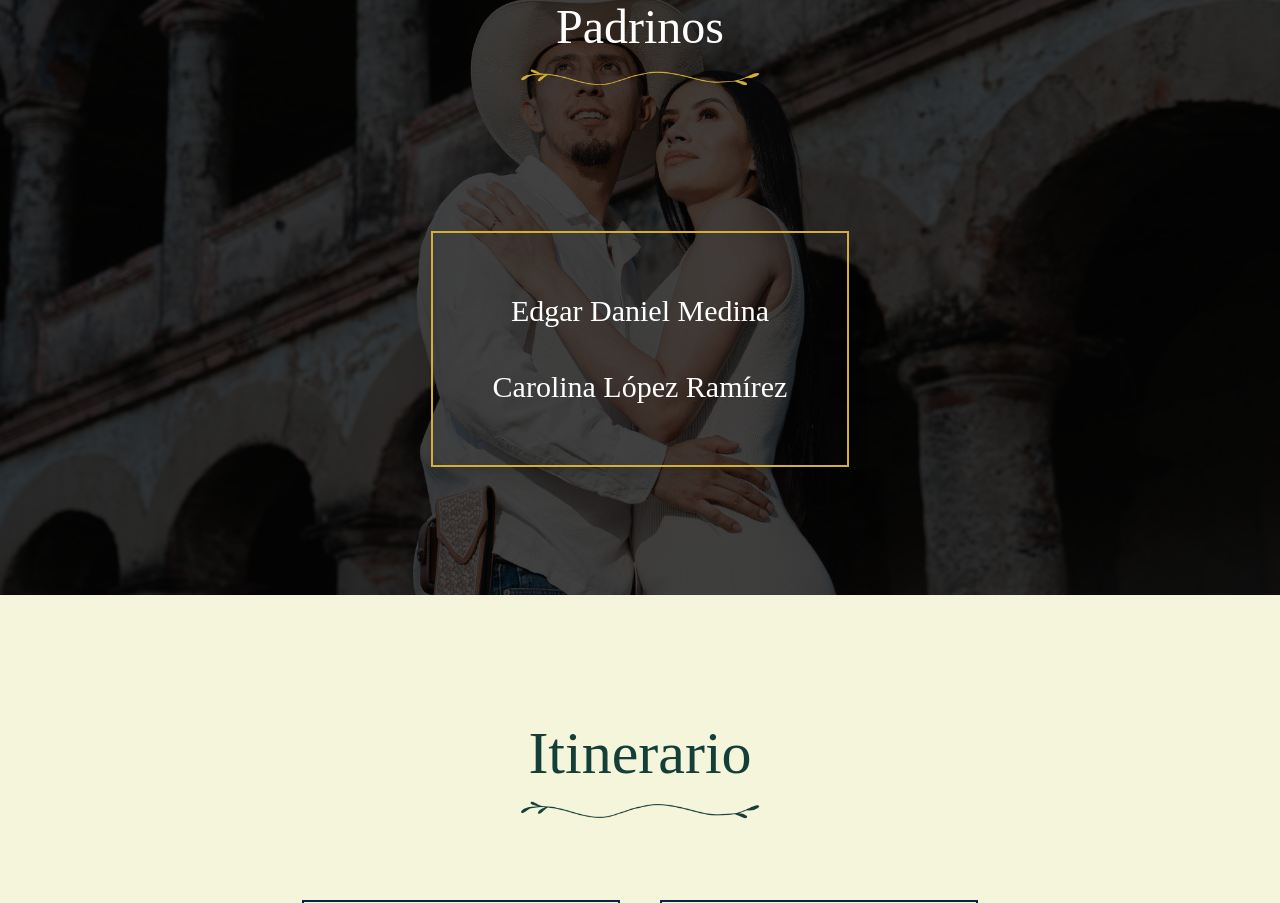
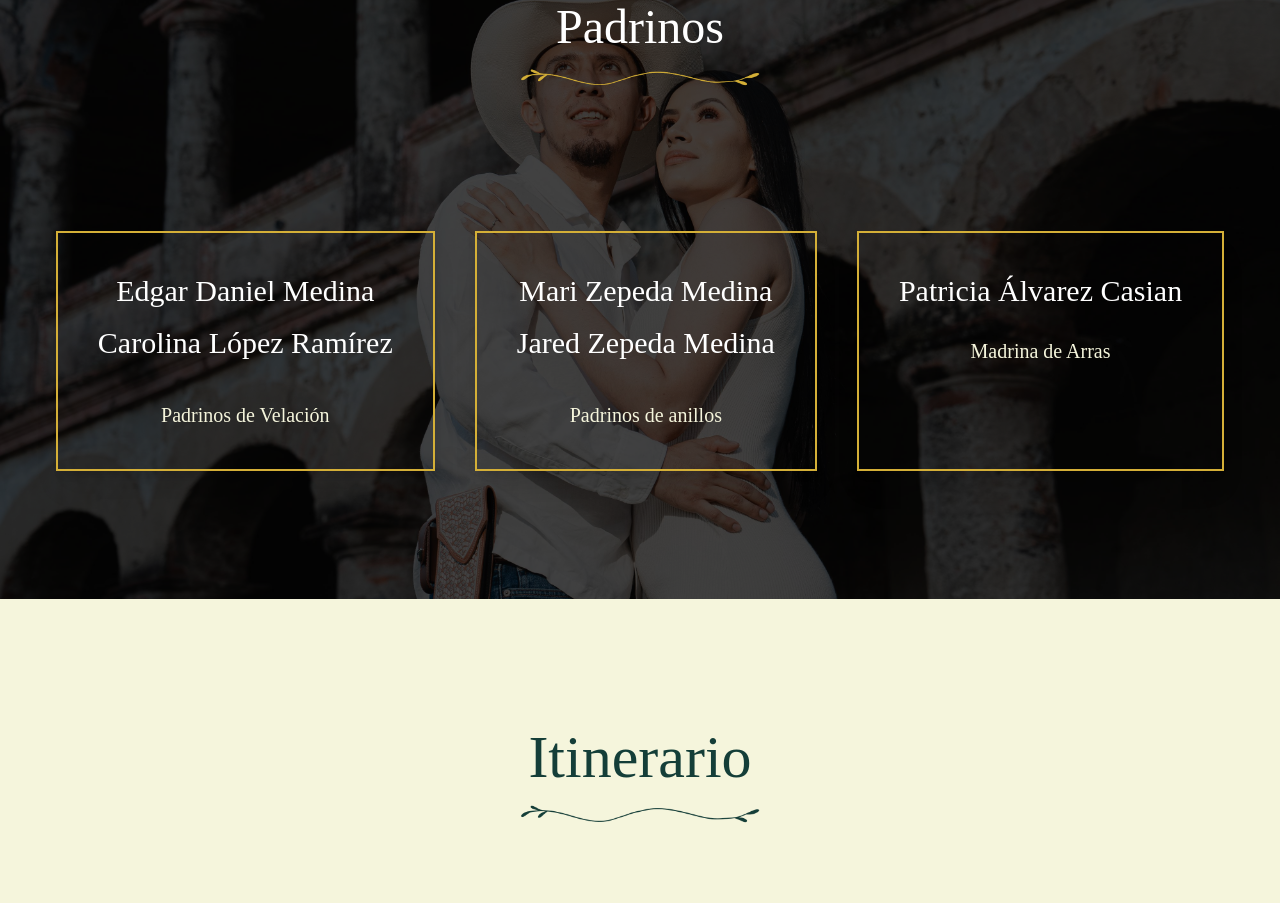
Before and after one commit to Alejando/wedding-y-and-g, an Astro site: page / in a window 1280 px wide. Shown: the part 3197-4100 px from the top of the page. Built offline with nearby package versions, Linux system fonts and the light colour scheme; Astro itself is replaced by a stand-in of ours.

Commit message:
add new godparents

```diff
--- a/src/components/Gifts.astro
+++ b/src/components/Gifts.astro
@@ -23,9 +23,12 @@
       <div class="min-w-44 md:min-w-60 basis-1 border border-accent m-1 p-6">
         <div class="text-secondary text-2xl font-main my-3">Mesa de Liverpool</div>
         <p class="text-xs text-background mb-4">
-          Código:
+          Evento: 51559527
         </p>
-        <a href="https://www.amazon.com.mx/wedding" class="text-xs text-background border border-background rounded-full p-2 mt-4 hover:bg-accent/60 ">
+        <a
+          href="https://mesaderegalos.liverpool.com.mx/milistaderegalos/51559527"
+          target="_blank"
+          class="text-xs text-background border border-background rounded-full p-2 mt-4 hover:bg-accent/60 ">
           Ver regalos
         </a>
       </div>
--- a/src/components/Godparents.astro
+++ b/src/components/Godparents.astro
@@ -8,12 +8,36 @@ import line from '/src/assets/images/line2.png';
     <h2 class="text-5xl font-titles text-secondary ">Padrinos</h2>
     <img alt="separador" class="mx-auto mt-1 mb-24 max-w-64" src={line.src}/>
     <div class="flex  flex-row flex-wrap gap-10 justify-center mt-16">
-      <div class="border-2 border-accent mt-10 p-10 shadow-xl">
-        <div class="text-3xl flex flex-col items-center p-5 text-secondary text-center font-titles">
+      <div class="border-2 border-accent mt-10 p-5 shadow-xl">
+        <div class="text-3xl flex flex-col items-center p-5 pb-2 text-secondary text-center font-titles">
           Edgar Daniel Medina
         </div>
-        <div class="text-3xl flex flex-col items-center p-5 text-secondary text-center font-titles">
+        <div class="text-3xl flex flex-col items-center p-5 pt-2 text-secondary text-center font-titles">
           Carolina López Ramírez
+        </div>
+
+        <div class="text-xl flex flex-col items-center p-5 text-background text-center font-titles">
+          Padrinos de Velación
+        </div>
+      </div>
+      <div class="border-2 border-accent mt-10 p-5 shadow-xl">
+        <div class="text-3xl flex flex-col items-center p-5 pb-2 text-secondary text-center font-titles">
+          Mari Zepeda Medina
+        </div>
+        <div class="text-3xl flex flex-col items-center p-5 pt-2 text-secondary text-center font-titles">
+          Jared Zepeda Medina
+        </div>
+
+        <div class="text-xl flex flex-col items-center p-5 text-background text-center font-titles">
+          Padrinos de anillos
+        </div>
+      </div>
+      <div class="border-2 border-accent mt-10 p-5 shadow-xl">
+        <div class="text-3xl flex flex-col items-center p-5 pb-2 text-secondary text-center font-titles">
+          Patricia Álvarez Casian
+        </div>
+        <div class="text-xl flex flex-col items-center p-5 text-background text-center font-titles">
+          Madrina de Arras
         </div>
       </div>
     </div>
--- a/src/layouts/Layout.astro
+++ b/src/layouts/Layout.astro
@@ -16,7 +16,7 @@ import media_image from "/src/assets/images/photo1.jpeg";
   <head>
     <meta charset="UTF-8" />
     <meta name="viewport" content="width=device-width" />
-    <link rel="icon" type="image/svg+xml" href="/favicon.svg" />
+    <link rel="icon" type="image/png" href="favicon.png" />
     <meta name="generator" content={Astro.generator} />
     <!-- Primary Meta Tags -->
     <title>Yulisa & Gilberto - 4 de Enero de 2025</title>
```
Also changed, not shown: public/favicon.png (added).
